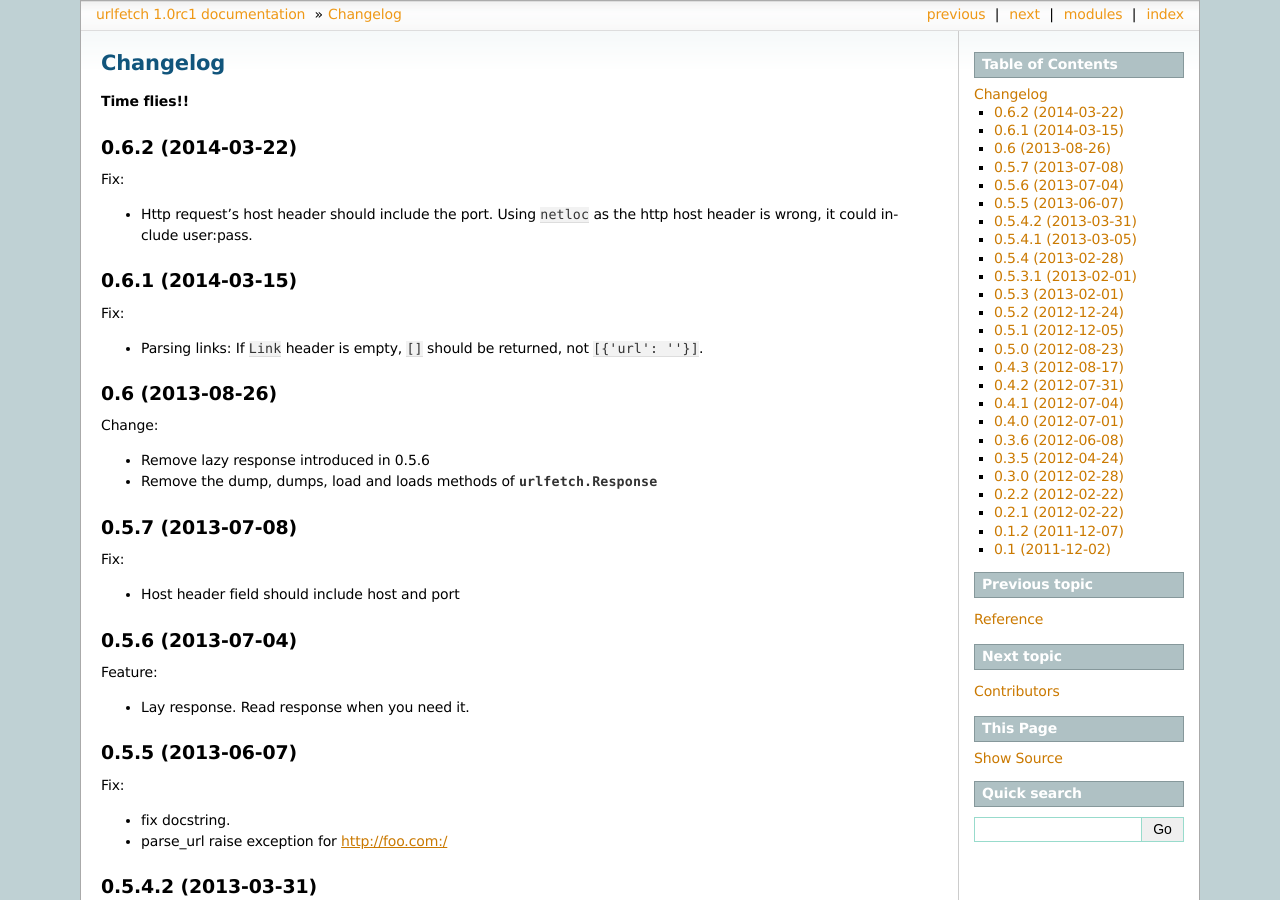
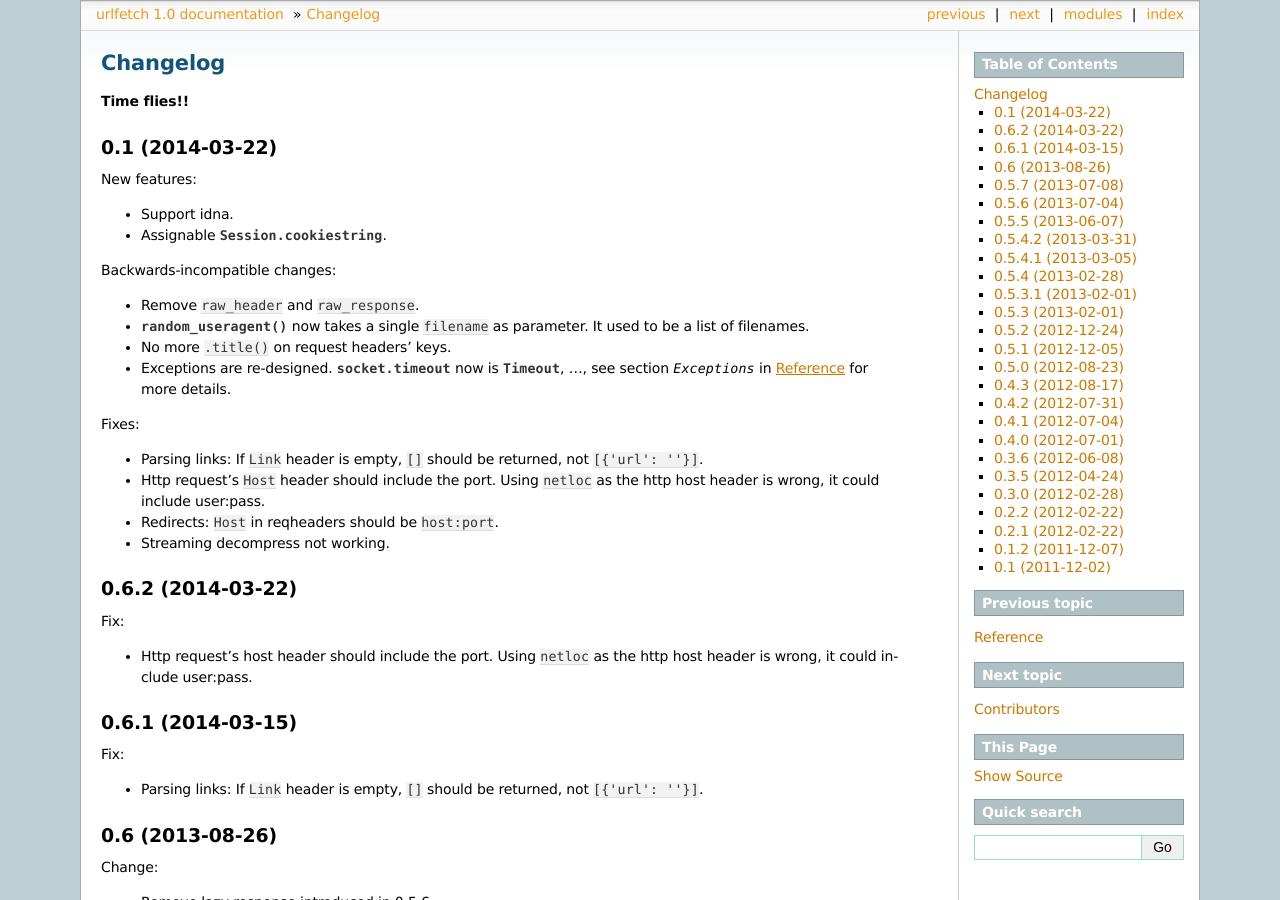
Before and after one commit to ifduyue/urlfetch, a Sphinx documentation site: the page built from doc/changelog.rst, in a window 1280 px wide and 900 px high. Built offline with Sphinx 7.4.7, drawn with Linux system fonts in a browser that asks for light colours; some of the changed text lies outside the part shown.

Commit message:
Bump to 1.0

```diff
--- a/doc/changelog.rst
+++ b/doc/changelog.rst
@@ -2,6 +2,29 @@ Changelog
 ===========
 
 **Time flies!!**
+
+0.1 (2014-03-22)
+++++++++++++++++++++
+
+New features:
+
+* Support idna.
+* Assignable :attr:`.Session.cookiestring`.
+
+Backwards-incompatible changes:
+
+* Remove ``raw_header`` and ``raw_response``.
+* :func:`random_useragent` now takes a single ``filename`` as parameter. It used to be a list of filenames.
+* No more ``.title()`` on request headers' keys.
+* Exceptions are re-designed. :class:`socket.timeout` now is :class:`.Timeout`, ..., see section `Exceptions` in :doc:`reference` for more details.
+
+Fixes:
+
+* Parsing links: If ``Link`` header is empty, ``[]`` should be returned, not ``[{'url': ''}]``.
+* Http request's ``Host`` header should include the port. Using ``netloc`` as the http host header is wrong, it could include user:pass.
+* Redirects: ``Host`` in reqheaders should be ``host:port``.
+* Streaming decompress not working.
+
 
 0.6.2 (2014-03-22)
 ++++++++++++++++++++
--- a/doc/reference.rst
+++ b/doc/reference.rst
@@ -37,6 +37,7 @@ Exceptions
 .. autoclass:: URLError
 .. autoclass:: ContentDecodingError
 .. autoclass:: TooManyRedirects
+.. autoclass:: Timeout
 
 helpers
 ~~~~~~~~~~~
--- a/setup.py
+++ b/setup.py
@@ -22,7 +22,7 @@ setup(
         )
     ],
     classifiers=[
-        'Development Status :: 4 - Beta',
+        'Development Status :: 5 - Production/Stable',
         'Programming Language :: Python',
         'Programming Language :: Python :: 3',
         'Intended Audience :: Developers',
--- a/urlfetch.py
+++ b/urlfetch.py
@@ -10,7 +10,7 @@ An easy to use HTTP client based on httplib.
 :license: BSD 2-clause License, see LICENSE for more details.
 """
 
-__version__ = '1.0rc1'
+__version__ = '1.0'
 __author__ = 'Yue Du <ifduyue@gmail.com>'
 __url__ = 'https://github.com/ifduyue/urlfetch'
 __license__ = 'BSD 2-Clause License'
@@ -434,7 +434,9 @@ class Session(object):
 
     @property
     def cookiestring(self):
-        """Cookie string. It's assignalbe, and will change ``self.cookies``
+        """Cookie string.
+
+        It's assignalbe, and will change :attr:`~.Session.cookies`
         correspondingly.
 
         >>> s = Session()
```
